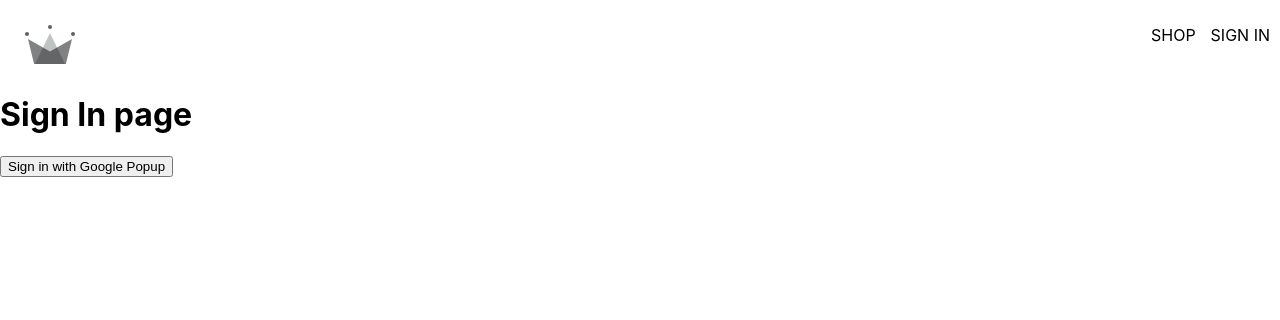
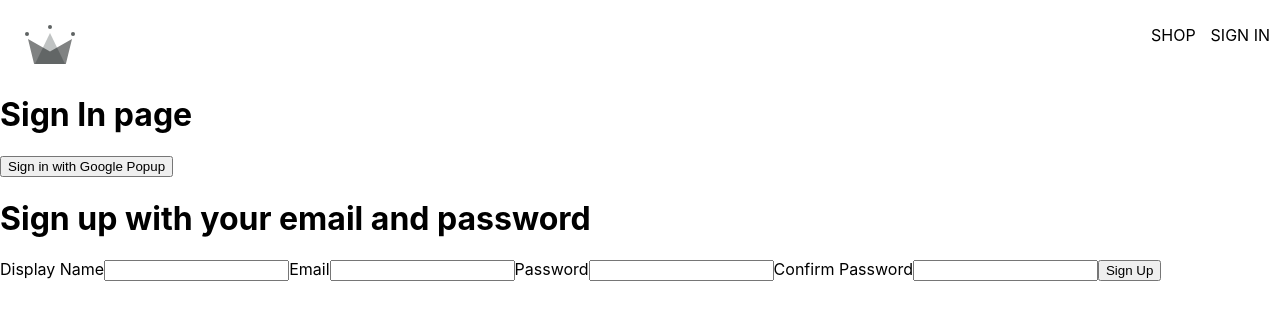
Before and after one commit to wattychen/TopShop, a React (Create React App) app: page /sign-in in a window 1280 px wide. Shown: the top 320 px of the page. Built offline with nearby package versions, Linux system fonts and the light colour scheme.

Commit message:
added sign-up form

```diff
--- /dev/null
+++ b/src/components/sign-up-form/sign-up-form.component.jsx
@@ -0,0 +1,67 @@
+import { useState } from "react";
+
+const defaultFormFields = {
+  displayName: "",
+  email: "",
+  password: "",
+  confirmPassword: "",
+};
+
+const SignUpForm = () => {
+  const [formFields, setFormFields] = useState(defaultFormFields);
+  const { displayName, email, password, confirmPassword } = formFields;
+
+  console.log(formFields)
+
+  const handleChange = (event) => {
+    const { name, value } = event.target;
+    setFormFields({ ...formFields, [name]: value });
+  };
+
+  return (
+    <div>
+      <h1>Sign up with your email and password</h1>
+      <form>
+        <label>Display Name</label>
+        <input
+          type="text"
+          required
+          onChange={handleChange}
+          name="displayName"
+          value={displayName}
+        />
+
+        <label>Email</label>
+        <input
+          type="email"
+          required
+          onChange={handleChange}
+          name="email"
+          value={email}
+        />
+
+        <label>Password</label>
+        <input
+          type="password"
+          required
+          onChange={handleChange}
+          name="password"
+          value={password}
+        />
+
+        <label>Confirm Password</label>
+        <input
+          type="password"
+          required
+          onChange={handleChange}
+          name="confirmPassword"
+          value={confirmPassword}
+        />
+
+        <button type="submit">Sign Up</button>
+      </form>
+    </div>
+  );
+};
+
+export default SignUpForm;
--- a/src/routes/sign-in/sign-in.component.jsx
+++ b/src/routes/sign-in/sign-in.component.jsx
@@ -2,6 +2,7 @@
   signInWithGooglePopup,
   createUserDocumentFromAuth,
 } from "../../utils/firebase/firebase.utils";
+import SignUpForm from "../../components/sign-up-form/sign-up-form.component";
 
 const SignIn = () => {
   const logGoogleUser = async () => {
@@ -13,6 +14,7 @@
     <div>
       <h1>Sign In page</h1>
       <button onClick={logGoogleUser}>Sign in with Google Popup</button>
+      <SignUpForm />
     </div>
   );
 };
--- a/src/utils/firebase/firebase.utils.js
+++ b/src/utils/firebase/firebase.utils.js
@@ -19,14 +19,15 @@
 // Initialize Firebase
 const firebaseApp = initializeApp(firebaseConfig);
 
-const provider = new GoogleAuthProvider();
+const googleProvider = new GoogleAuthProvider();
 
-provider.setCustomParameters({
+
+googleProvider.setCustomParameters({
   prompt: "select_account",
 });
 
 export const auth = getAuth();
-export const signInWithGooglePopup = () => signInWithPopup(auth, provider);
+export const signInWithGooglePopup = () => signInWithPopup(auth, googleProvider);
 
 export const db = getFirestore();
 
```
